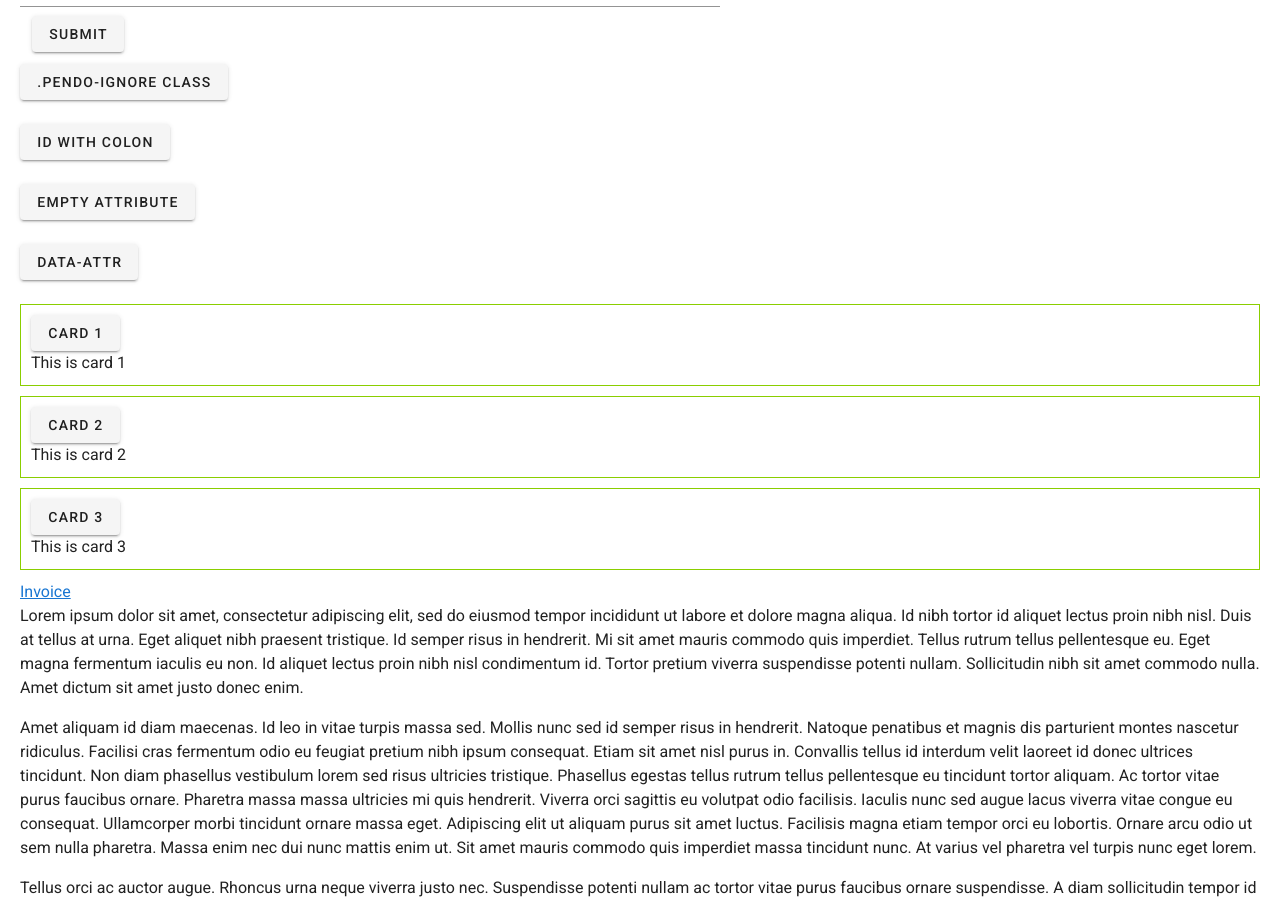
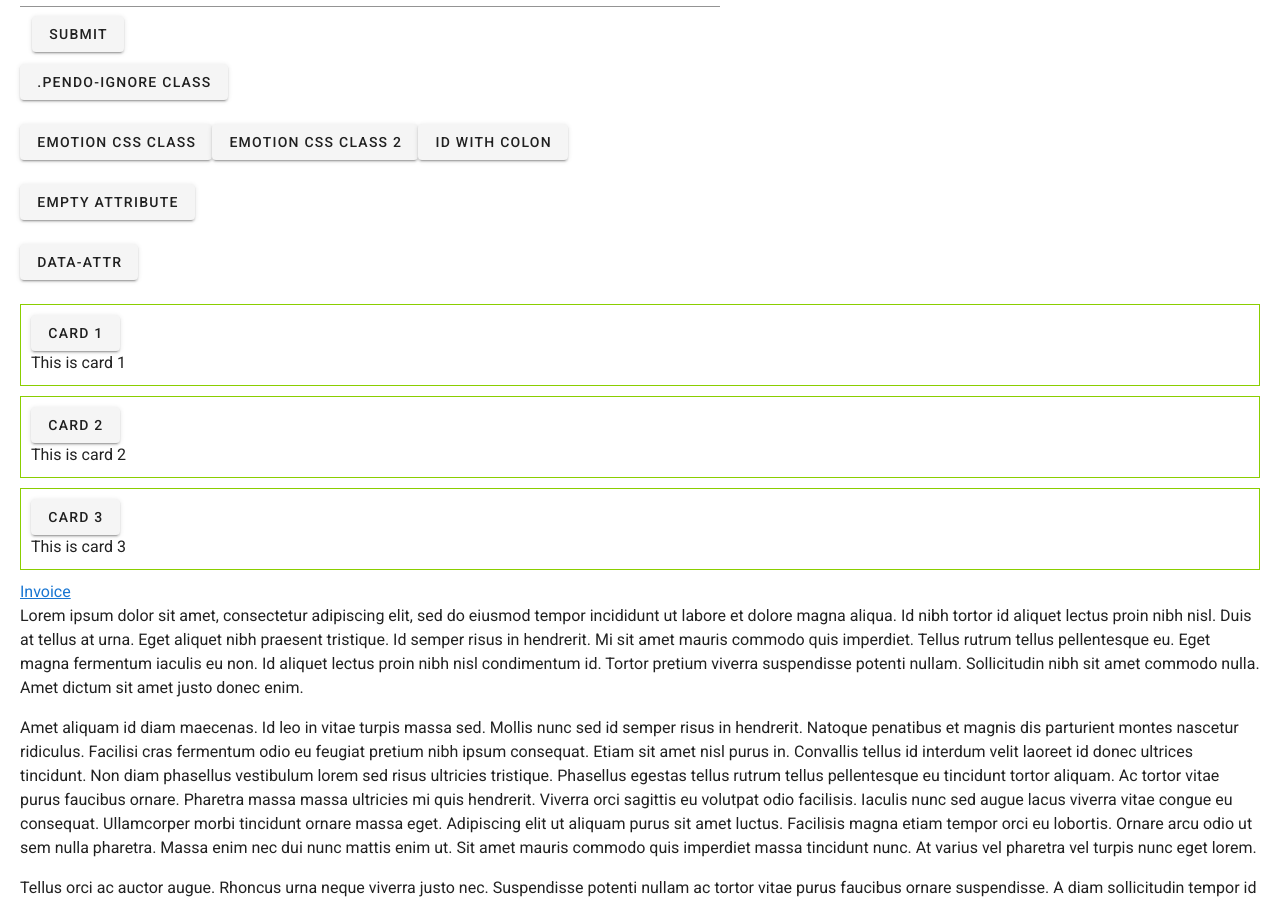
Before and after one commit to jingjing-jacobson/engage-test-site, a Vue app: page / in a window 1280 px wide. Shown: the part 800-1703 px from the top of the page. Built offline with nearby package versions, Linux system fonts and the light colour scheme.

Commit message:
add some emotion css in js buttons

```diff
--- a/src/views/HomeView.vue
+++ b/src/views/HomeView.vue
@@ -45,6 +45,12 @@
         </v-btn>
         <br>
         <br>
+        <v-btn class="css-a1b2c3">
+            emotion css class
+        </v-btn>
+        <v-btn class="css-a1b2c3-Button">
+            emotion css class 2
+        </v-btn>
         <v-btn id="hello:world">
             id with colon
         </v-btn>
```
